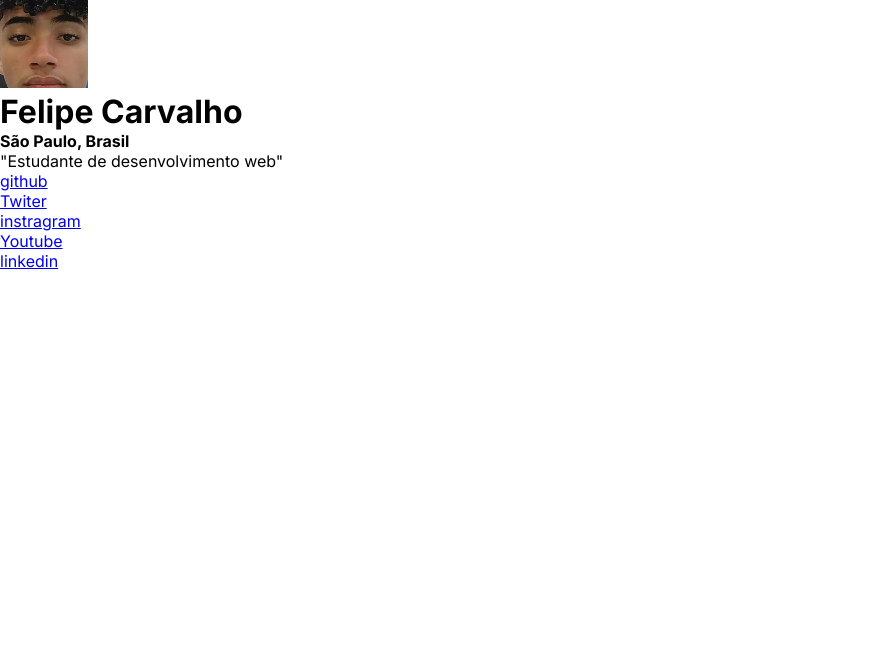
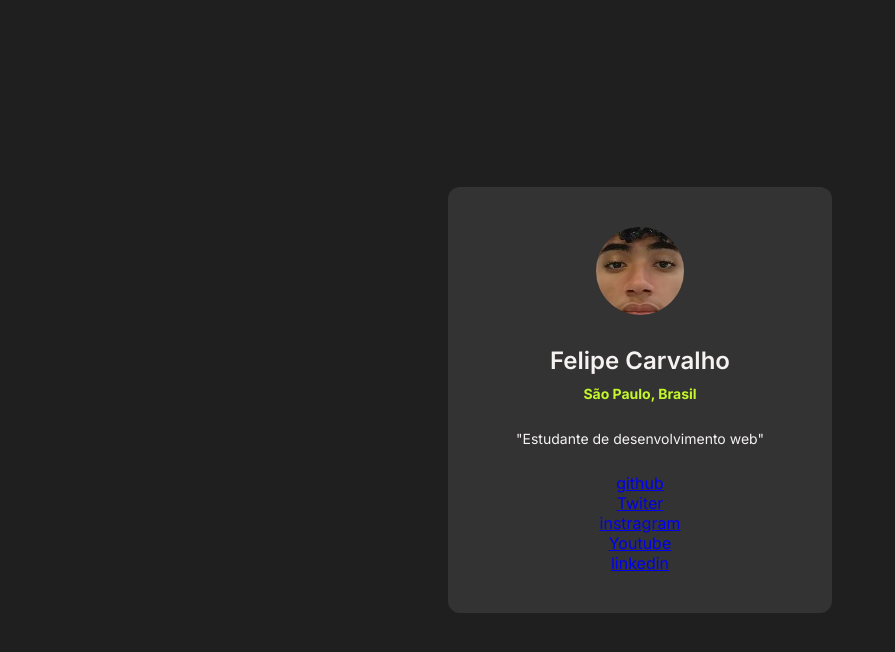
Before and after one commit to felps123qv/LINKTREE, a plain HTML site: page index.html in a window 1280 px wide. Shown: the whole page, without its empty margins (0-895 px from the left). Drawn offline with Linux system fonts and the light colour scheme.

Commit message:
Metade da estilização do card concluida

```diff
--- a/style.css
+++ b/style.css
@@ -6,3 +6,57 @@
     box-sizing: border-box;
     font-family: "inter", sans-serif;
 }
+
+:root {
+    --dark--grey: #1f1f1f;
+    --grey: #333333;
+    --neon-green: #C4F82A;
+    --white: #f6f2f2;
+}
+
+body {
+    background-color: var(--dark--grey);
+
+    height: 100vh;
+    display: flex;
+    justify-content: center;
+    align-items: center;
+}
+
+div {
+    background-color: var(--grey);
+    color: var(--white);
+    width: 384px;
+    padding: 40px;
+    border-radius: 12px;
+    text-align: center;
+
+}
+
+ul, li {
+    list-style: none;
+}
+
+img {
+    border-radius: 50%;
+    margin-bottom: 24px;
+}
+
+h1 {
+    font-size: 24px;
+    font-weight: 600;
+    line-height: 150%;
+    margin-bottom: 4px;
+}
+
+strong {
+    font-size: 14px;
+    line-height: 150%;
+    color: var(--neon-green);
+}
+
+p {
+    margin-block: 24px;
+    font-size: 14px;
+    line-height: 150%;
+}
```
Also changed, not shown: index.html (+0 -4 lines).
